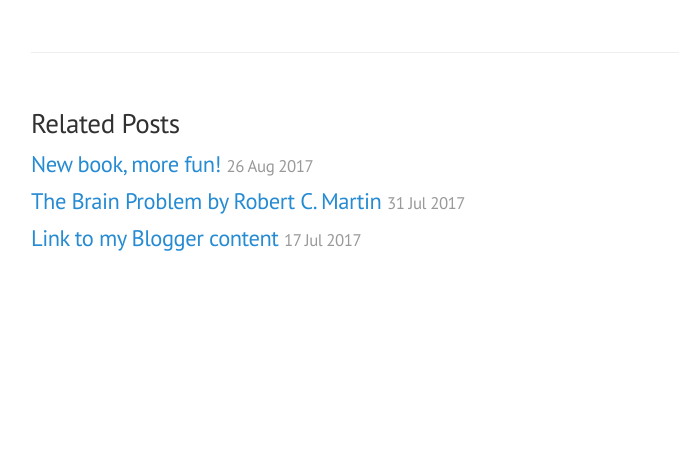
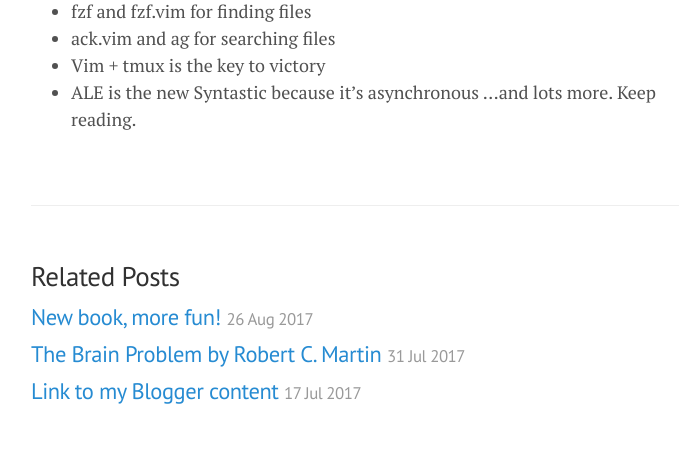
Before and after one commit to lgeurts/lgeurts.github.io, a Jekyll site: the page built from _posts/2017-10-26-ian-langworths-things-of-variable-interest.md, in a window 1280 px wide. Shown: the part 574-1033 px from the top of the page, without its empty margins (285-972 px from the left). Built offline with Jekyll 4.4.1, drawn with Linux system fonts in a browser that asks for light colours; nearby versions of some CDN libraries; comment, search, counter and statistics services are not loaded; before the commit the page ends 900 px from its top, so only the background shows below that.

Commit message:
Update 2017-10-26-ian-langworths-things-of-variable-interest.md

```diff
--- a/_posts/2017-10-26-ian-langworths-things-of-variable-interest.md
+++ b/_posts/2017-10-26-ian-langworths-things-of-variable-interest.md
@@ -10,3 +10,9 @@ tags: [ Programming ]
 Reading [Vim After 15 Years](https://statico.github.io/) makes me feel like UUHMM, SAY WHUUUT?!
 
 ![Lightline plugin](https://statico.github.io/images/vim/vim3-ale.png)
+
+* fzf and fzf.vim for finding files
+* ack.vim and ag for searching files
+* Vim + tmux is the key to victory
+* ALE is the new Syntastic because it’s asynchronous
+…and lots more. Keep reading.
```
